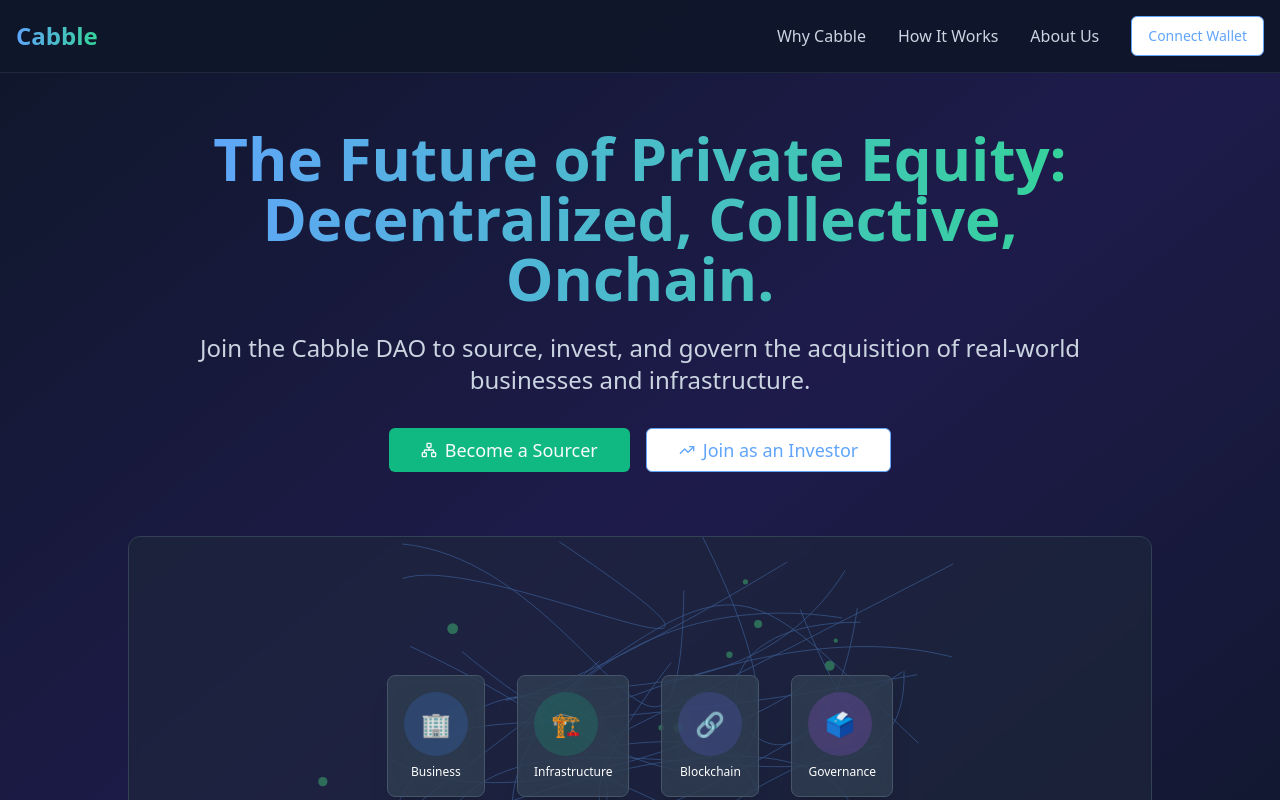
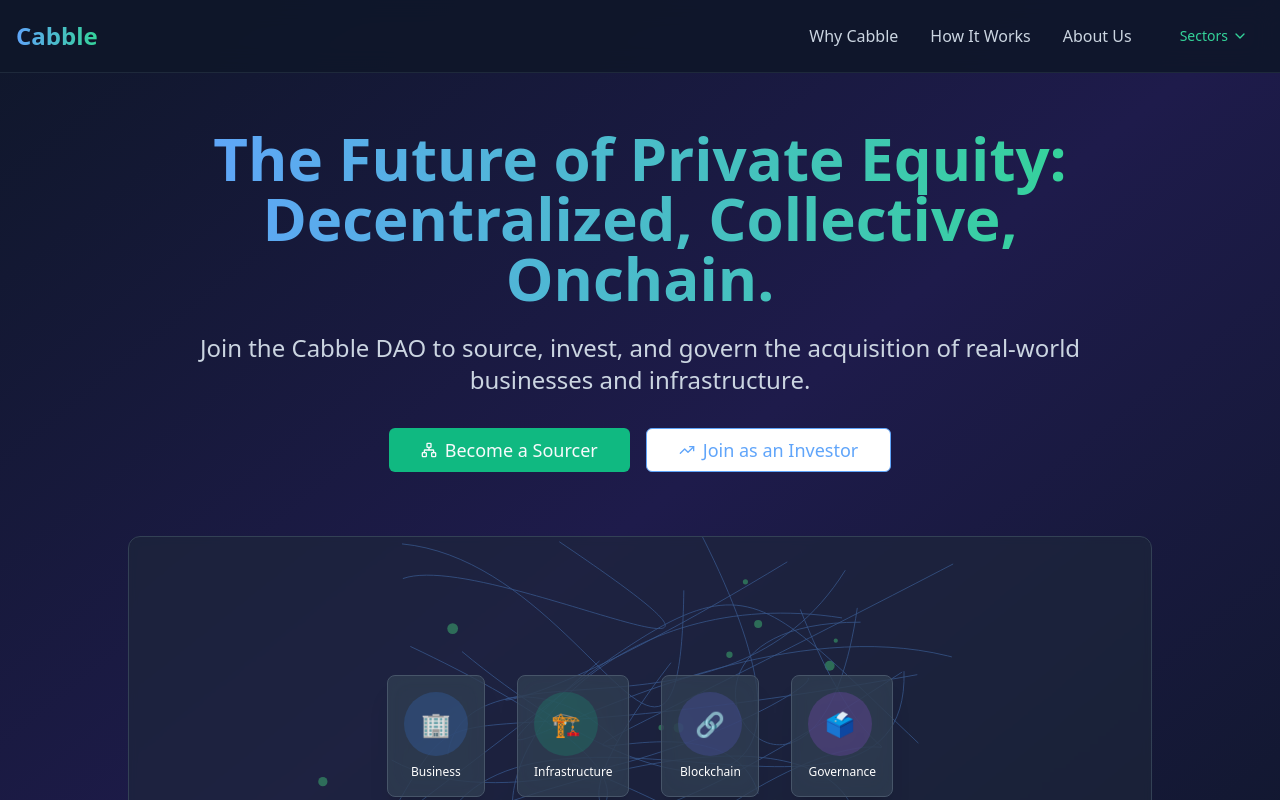
Before and after one commit to Paey777/easy-tercel-connect, a React (Vite) app: page / in a window 1280 px wide. Shown: the top 800 px of the page. Built offline with nearby package versions, Linux system fonts and the light colour scheme.

Commit message:
Update Header component
Replaced "Connect Wallet" button with alternative links.
</prompt>

```diff
--- a/src/components/Header.tsx
+++ b/src/components/Header.tsx
@@ -1,7 +1,13 @@
 
 import { Button } from "@/components/ui/button";
 import { useState } from "react";
-import { Menu, X } from "lucide-react";
+import { Menu, X, ChevronDown } from "lucide-react";
+import {
+  DropdownMenu,
+  DropdownMenuContent,
+  DropdownMenuItem,
+  DropdownMenuTrigger,
+} from "@/components/ui/dropdown-menu";
 
 const Header = () => {
   const [isMenuOpen, setIsMenuOpen] = useState(false);
@@ -14,9 +20,28 @@ const Header = () => {
           <a href="#features" className="text-slate-300 hover:text-emerald-400 transition-colors" onClick={() => setIsMenuOpen(false)}>Why Cabble</a>
           <a href="#how-it-works" className="text-slate-300 hover:text-emerald-400 transition-colors" onClick={() => setIsMenuOpen(false)}>How It Works</a>
           <a href="#" className="text-slate-300 hover:text-emerald-400 transition-colors" onClick={() => setIsMenuOpen(false)}>About Us</a>
-          <Button variant="outline" className="ml-0 md:ml-4 border-blue-400 text-blue-400 hover:bg-blue-950" onClick={() => setIsMenuOpen(false)}>
-            Connect Wallet
-          </Button>
+
+          <DropdownMenu>
+            <DropdownMenuTrigger asChild>
+              <Button variant="ghost" className="bg-transparent hover:bg-slate-800 text-emerald-400 flex items-center gap-1 font-medium">
+                Sectors <ChevronDown size={16} />
+              </Button>
+            </DropdownMenuTrigger>
+            <DropdownMenuContent className="bg-slate-800 border-slate-700 text-slate-200">
+              <DropdownMenuItem className="hover:bg-slate-700 hover:text-emerald-400 cursor-pointer">
+                Business
+              </DropdownMenuItem>
+              <DropdownMenuItem className="hover:bg-slate-700 hover:text-emerald-400 cursor-pointer">
+                Infrastructure
+              </DropdownMenuItem>
+              <DropdownMenuItem className="hover:bg-slate-700 hover:text-emerald-400 cursor-pointer">
+                Real Estate
+              </DropdownMenuItem>
+              <DropdownMenuItem className="hover:bg-slate-700 hover:text-emerald-400 cursor-pointer">
+                Healthcare
+              </DropdownMenuItem>
+            </DropdownMenuContent>
+          </DropdownMenu>
         </nav>
         <Button
           className="md:hidden bg-transparent hover:bg-slate-800 text-white p-2"
```
